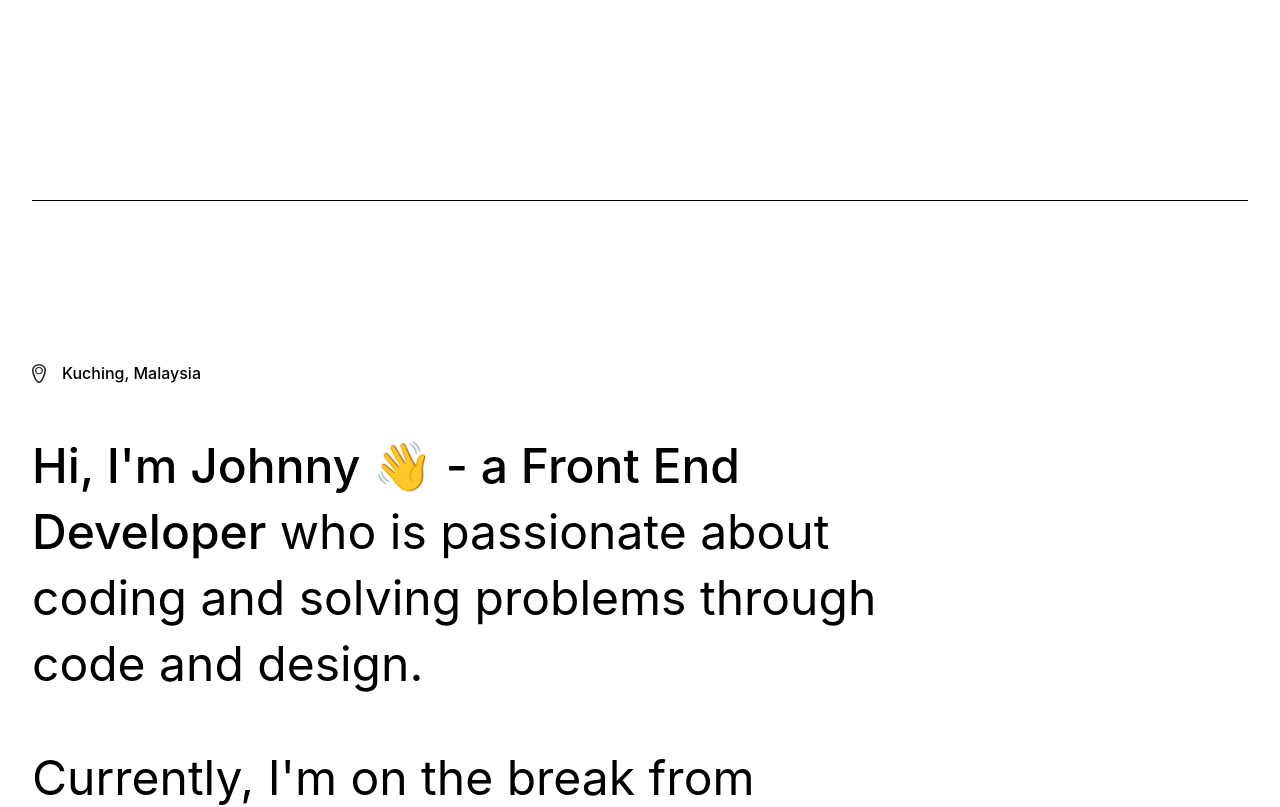
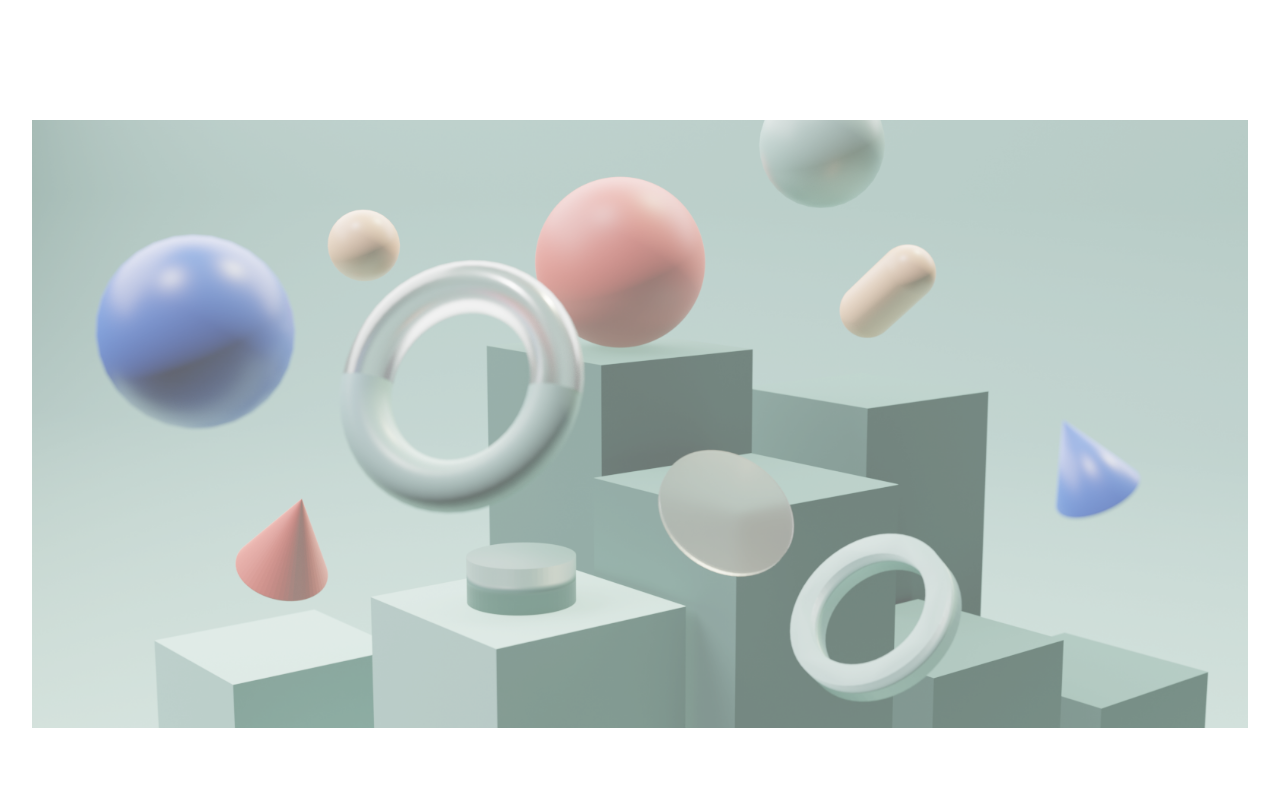
Before and after one commit to Johnmojo/johnnychai.com, a Next.js app: page / in a window 1280 px wide. Shown: the part 520-1327 px from the top of the page. Built offline with nearby package versions, Linux system fonts and the light colour scheme.

Commit message:
fix: adjustment

```diff
--- a/components/Content/SkillCard.tsx
+++ b/components/Content/SkillCard.tsx
@@ -3,7 +3,7 @@ import Image from "next/image";
 const SkillCard = () => {
   return (
     <section className=" mx-auto max-w-screen-xl px-8">
-      <div className="mx-auto my-20 max-w-screen-xl space-y-12 border-t border-b py-20 md:mb-40 md:py-40 ">
+      <div className="mx-auto my-20 max-w-screen-xl space-y-12 border-t border-b py-20 md:my-40 md:py-40 ">
         <div className="flex items-center space-x-4 text-lg font-medium">
           <Image
             alt="Logo"
--- a/components/Content/Slideshow.tsx
+++ b/components/Content/Slideshow.tsx
@@ -34,7 +34,7 @@ const Slideshow = ({ data }: Props) => {
             src={slideshow.image}
             width={1600}
             height={800}
-            quality={80}
+            quality={75}
             className="animate-fade"
             priority
           />
--- a/components/Content/WorkFull.tsx
+++ b/components/Content/WorkFull.tsx
@@ -86,7 +86,7 @@ const WorkFull = ({ data }: Props) => {
                       alt={work.title}
                       width={1280}
                       height={1600}
-                      quality={80}
+                      quality={75}
                     />
                   </div>
                   <div className="space-y-3 transition-all duration-300 ease-in group-hover:animate-elastic">
--- a/components/Content/WorkPreview.tsx
+++ b/components/Content/WorkPreview.tsx
@@ -36,9 +36,10 @@ const WorkPreview = ({ data, title, limit }: Props) => {
                     <Image
                       src={work.thumbnail}
                       alt={work.title}
-                      quality={80}
+                      quality={75}
                       width={1280}
                       height={1600}
+                      sizes="(min-width: 75em) 33vw, (min-width: 48em) 50vw,100vw"
                     />
                   </div>
                   <div className="space-y-3 transition-all duration-300 ease-in group-hover:animate-elastic">
--- a/pages/index.tsx
+++ b/pages/index.tsx
@@ -3,6 +3,7 @@ import { WorksData, BlogsData } from "../lib/types";
 import getWorks from "../lib/getWorks";
 import getBlogs from "../lib/getBlogs";
 import Hero from "../components/Content/Hero/HeroPage";
+import Slideshow from "../components/Content/Slideshow";
 import SkillCard from "../components/Content/SkillCard";
 import WorkPreview from "../components/Content/WorkPreview";
 import BlogPreview from "../components/Content/BlogPreview";
@@ -14,6 +15,19 @@ type Props = {
 };
 
 const Home = ({ worksData, blogsData }: Props) => {
+  // Images for slideshow
+  const slideshowsData = [
+    {
+      image: "/static/images/slideshows/slideshow-1.png"
+    },
+    {
+      image: "/static/images/slideshows/slideshow-2.png"
+    },
+    {
+      image: "/static/images/slideshows/slideshow-3.png"
+    }
+  ];
+
   return (
     <>
       <HeadComponent
@@ -21,6 +35,7 @@ const Home = ({ worksData, blogsData }: Props) => {
         description="Front End Web Developer based in Malaysia who is who is passionate about coding and solving problems through code and design."
       />
       <Hero title="I'm a Front End Developer passionate about web technologies." />
+      <Slideshow data={slideshowsData} />
       <SkillCard />
       <WorkPreview
         data={worksData}
```
